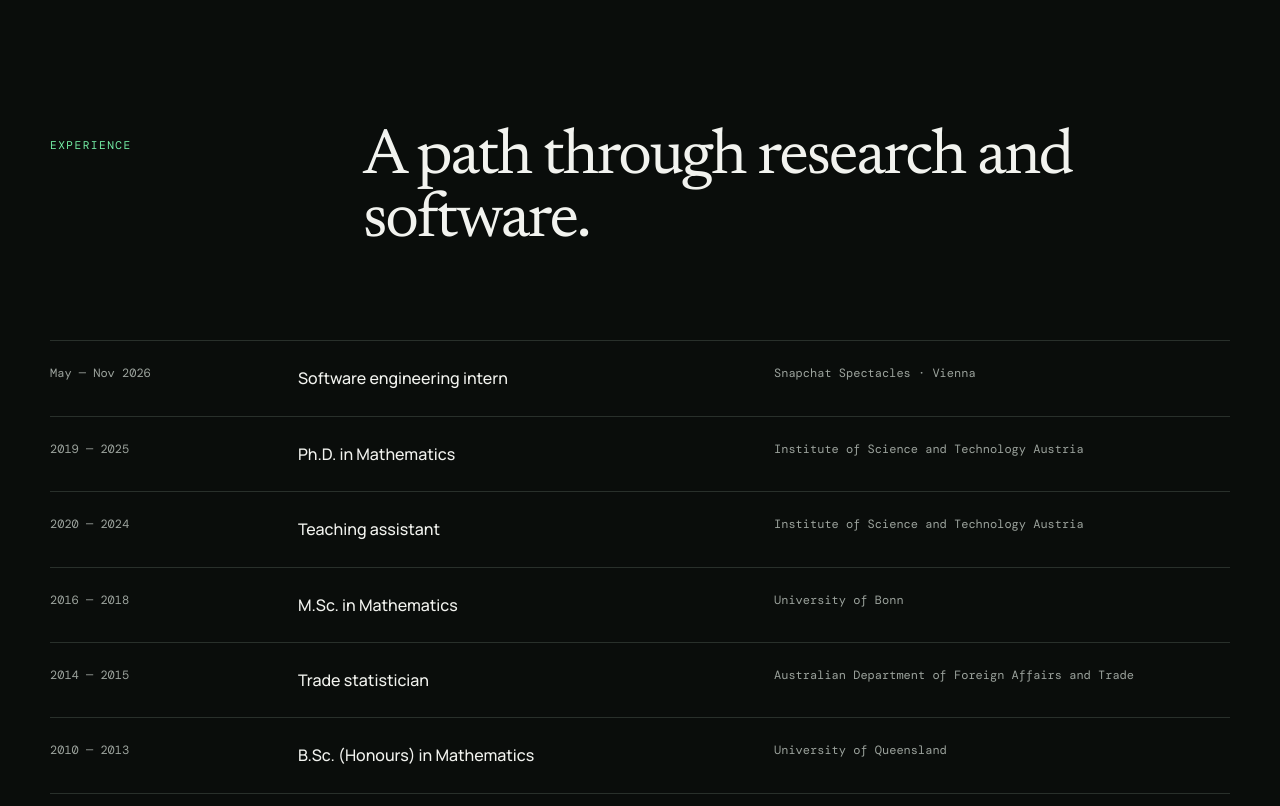
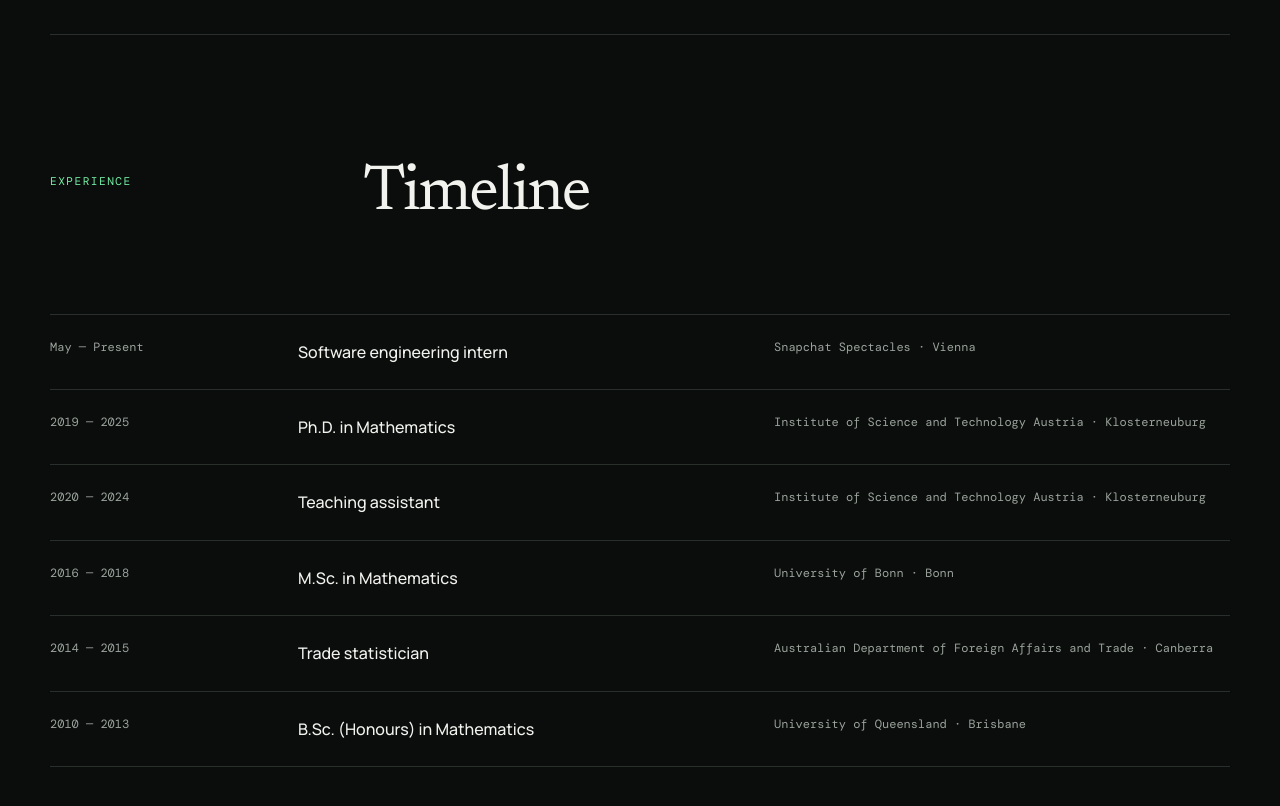
Before and after one commit to cdfillmore/website, an Astro site: page / in a window 1280 px wide. Shown: the part 880-1686 px from the top of the page. Built offline with nearby package versions, Linux system fonts and the light colour scheme; Astro itself is replaced by a stand-in of ours; a web font is replaced by a local one.

Commit message:
Update about copy, timeline places, and section headings.
Co-authored-by: Cursor <cursoragent@cursor.com>

```diff
--- a/src/data/site.ts
+++ b/src/data/site.ts
@@ -37,12 +37,12 @@ export const site = {
     },
   ],
   timeline: [
-    { period: "May — Nov 2026", role: "Software engineering intern", place: "Snapchat Spectacles · Vienna" },
-    { period: "2019 — 2025", role: "Ph.D. in Mathematics", place: "Institute of Science and Technology Austria" },
-    { period: "2020 — 2024", role: "Teaching assistant", place: "Institute of Science and Technology Austria" },
-    { period: "2016 — 2018", role: "M.Sc. in Mathematics", place: "University of Bonn" },
-    { period: "2014 — 2015", role: "Trade statistician", place: "Australian Department of Foreign Affairs and Trade" },
-    { period: "2010 — 2013", role: "B.Sc. (Honours) in Mathematics", place: "University of Queensland" },
+    { period: "May — Present", role: "Software engineering intern", place: "Snapchat Spectacles · Vienna" },
+    { period: "2019 — 2025", role: "Ph.D. in Mathematics", place: "Institute of Science and Technology Austria · Klosterneuburg" },
+    { period: "2020 — 2024", role: "Teaching assistant", place: "Institute of Science and Technology Austria · Klosterneuburg" },
+    { period: "2016 — 2018", role: "M.Sc. in Mathematics", place: "University of Bonn · Bonn" },
+    { period: "2014 — 2015", role: "Trade statistician", place: "Australian Department of Foreign Affairs and Trade · Canberra" },
+    { period: "2010 — 2013", role: "B.Sc. (Honours) in Mathematics", place: "University of Queensland · Brisbane" },
   ],
 } as const;
 
--- a/src/pages/index.astro
+++ b/src/pages/index.astro
@@ -16,7 +16,7 @@ import { assetHref } from "../lib/assetHref";
     <div class="introduction">
       <p class="eyebrow">About me</p>
       <h1>Chris<br /><em>Fillmore</em></h1>
-      <p class="lede">I’m a software engineer and mathematician working where computational topology, geometry, and reliable software meet.</p>
+      <p class="lede">I’m a Mathematician turned software engineer currently working at Snap Spectacles in Vienna.  My background is in computational topology, geometry.</p>
       <p>I completed my Ph.D. at the Institute of Science and Technology Austria. My thesis, <em>Braiding Geometry and Topology to Study Shapes and Data</em>, explored skeletal representations, persistence vineyards, and topological approaches to electrostatic equilibria. I now bring that mathematical perspective to practical engineering systems.</p>
 
       <nav class="profile-links" aria-label="Contact and profile links">
@@ -37,7 +37,7 @@ import { assetHref } from "../lib/assetHref";
   </section>
 
   <section class="section shell timeline-section">
-    <div class="section-heading"><p class="eyebrow">Experience</p><h2>A path through research and software.</h2></div>
+    <div class="section-heading"><p class="eyebrow">Experience</p><h2>Timeline</h2></div>
     <div class="timeline">{site.timeline.map((item) => <div><span>{item.period}</span><strong>{item.role}</strong><em>{item.place}</em></div>)}</div>
   </section>
 </BaseLayout>
--- a/src/pages/talks.astro
+++ b/src/pages/talks.astro
@@ -5,5 +5,5 @@ import { assetHref } from "../lib/assetHref";
 const talks=(await getCollection("talks")).sort((a,b)=>b.data.date.valueOf()-a.data.date.valueOf());
 const format=new Intl.DateTimeFormat("en",{month:"short",year:"numeric"});
 ---
-<BaseLayout title="Talks" description="Selected lectures, seminars, and conference talks."><section class="shell section"><div class="section-heading"><p class="eyebrow">Talks / lectures</p><h2>Ideas are sharper when shared.</h2></div><div class="list">{talks.map((talk)=><article><time datetime={talk.data.date.toISOString()}>{format.format(talk.data.date)}</time><div><h3>{talk.data.title}</h3><p>{talk.data.summary}</p><span>{talk.data.venue} · {talk.data.location}</span></div><div class="links">{talk.data.event&&<a href={talk.data.event}>Event ↗</a>}{talk.data.slides&&<a href={assetHref(Astro.url.pathname, talk.data.slides)} target="_blank" rel="noopener noreferrer">Slides ↗</a>}{talk.data.recording&&<a href={assetHref(Astro.url.pathname, talk.data.recording)} target="_blank" rel="noopener noreferrer">Watch ↗</a>}</div></article>)}</div></section></BaseLayout>
+<BaseLayout title="Talks" description="Selected lectures, seminars, and conference talks."><section class="shell section"><div class="section-heading"><p class="eyebrow">Talks / lectures</p><h2>List of recent talks</h2></div><div class="list">{talks.map((talk)=><article><time datetime={talk.data.date.toISOString()}>{format.format(talk.data.date)}</time><div><h3>{talk.data.title}</h3><p>{talk.data.summary}</p><span>{talk.data.venue} · {talk.data.location}</span></div><div class="links">{talk.data.event&&<a href={talk.data.event}>Event ↗</a>}{talk.data.slides&&<a href={assetHref(Astro.url.pathname, talk.data.slides)} target="_blank" rel="noopener noreferrer">Slides ↗</a>}{talk.data.recording&&<a href={assetHref(Astro.url.pathname, talk.data.recording)} target="_blank" rel="noopener noreferrer">Watch ↗</a>}</div></article>)}</div></section></BaseLayout>
 <style>.list{border-top:1px solid var(--line)}article{display:grid;grid-template-columns:140px 1fr auto;gap:30px;padding:35px 0;border-bottom:1px solid var(--line)}time,article span{color:var(--muted);font:.68rem var(--mono)}h3{margin:0;font:400 clamp(1.8rem,3vw,3rem)/1.1 var(--serif)}article p{max-width:680px;color:var(--muted)}.links{display:flex;gap:16px;color:var(--green);font-size:.7rem}@media(max-width:720px){article{grid-template-columns:1fr}}</style>
```
